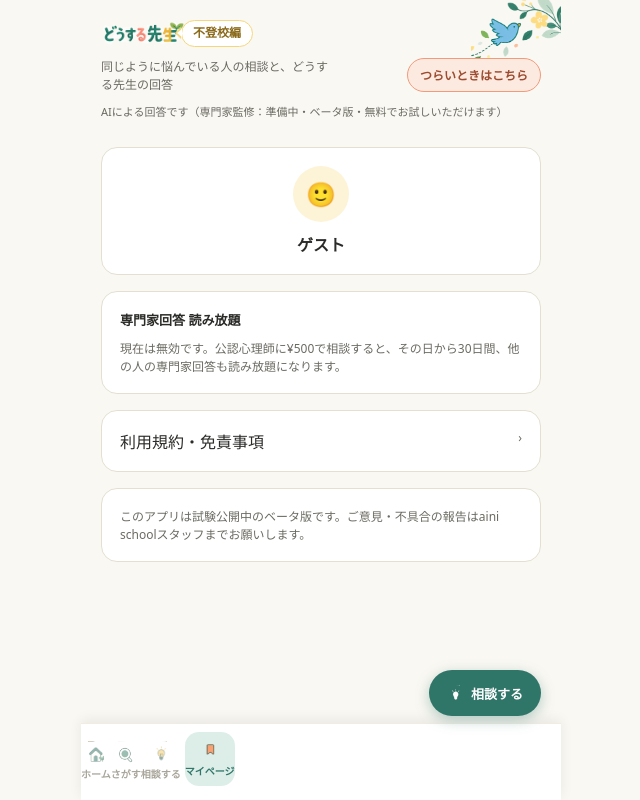
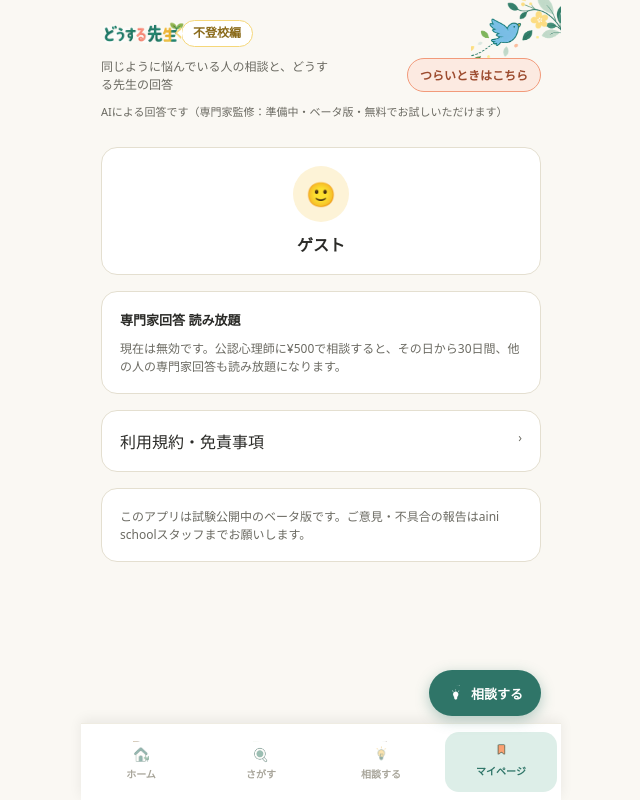
Before and after one commit to mayuchuchu46/futoukou-webapp, a Next.js app: page /mypage in a window 1280 px wide. Shown: the whole page, without its empty margins (319-959 px from the left). Built offline with nearby package versions, Linux system fonts and the light colour scheme; no server answers.

Commit message:
フッターナビのレイアウト崩れを修正
ボタンがLinkタグに入れ子になっており、flex:1がbuttonではなく
Link(a)側に必要だった。これによりアクティブタブの背景ピルが
正しい幅で表示されるように修正。

```diff
--- a/app/globals.css
+++ b/app/globals.css
@@ -226,8 +226,12 @@ input, textarea { font-family: inherit; }
   padding: 8px 0 calc(8px + env(safe-area-inset-bottom, 0px)) 0;
   z-index: 10;
 }
+.nav a {
+  flex: 1;
+  display: flex;
+}
 .nav button {
-  flex: 1;
+  width: 100%;
   background: none;
   border: none;
   display: flex;
@@ -245,6 +249,7 @@ input, textarea { font-family: inherit; }
   border-radius: 14px;
   margin: 0 4px;
   padding: 6px 0 8px;
+  width: calc(100% - 8px);
 }
 .navicon { width: 22px; height: 22px; object-fit: contain; opacity: 0.5; transition: opacity .15s ease; }
 .nav button.active .navicon { opacity: 1; }
```
